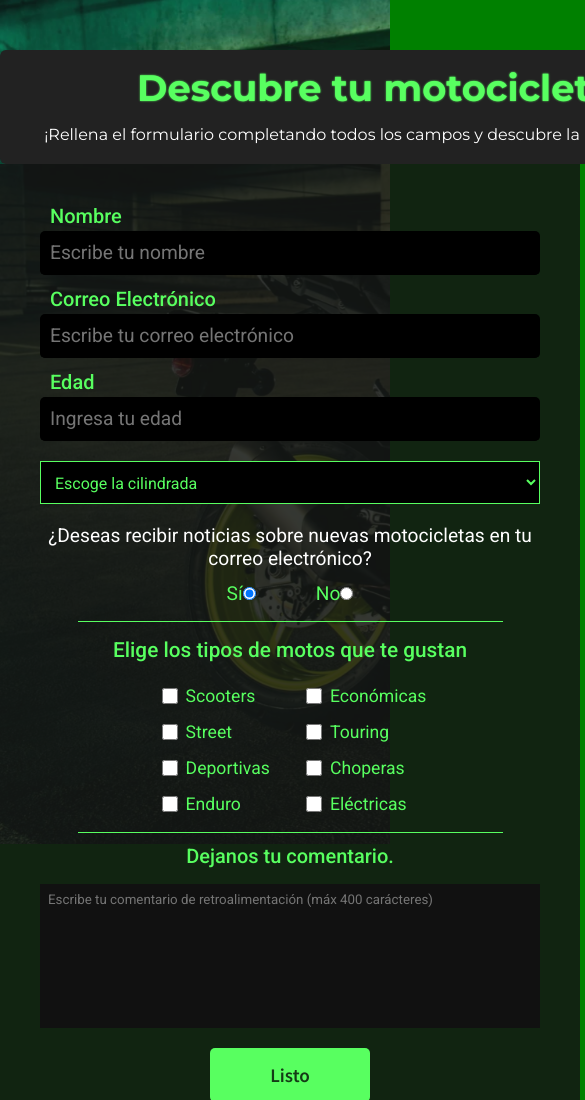
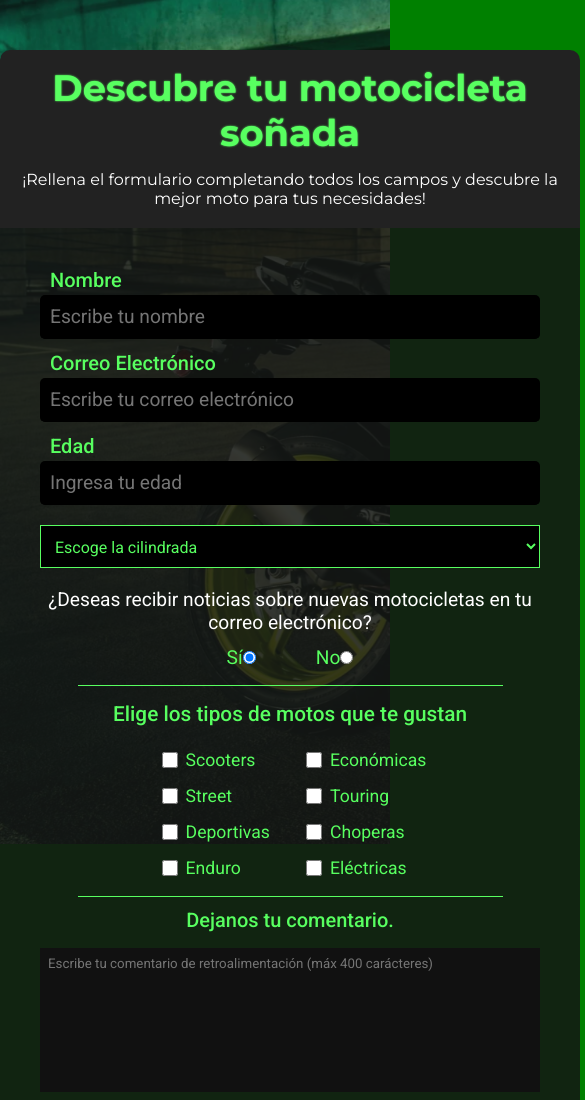
Before and after one commit to ramivolker/descubretumoto, a plain HTML site: page index.html in a window 390 px wide. Shown: the top 1100 px of the page, 585 px wide, since content can reach past the window. Drawn offline with Linux system fonts and the light colour scheme; a web font is replaced by a local one.

Commit message:
Add files via upload

```diff
--- a/style.css
+++ b/style.css
@@ -240,3 +240,15 @@ form label{
     resize: none;
     height: 8rem;
 }
+
+@media screen and (max-width: 900px) {
+    #container-title{
+        width: 580px;
+        border-radius: 10px 10px 0 0;
+    }
+
+    h1, #description{
+        text-align: center;
+    }
+
+}
```
